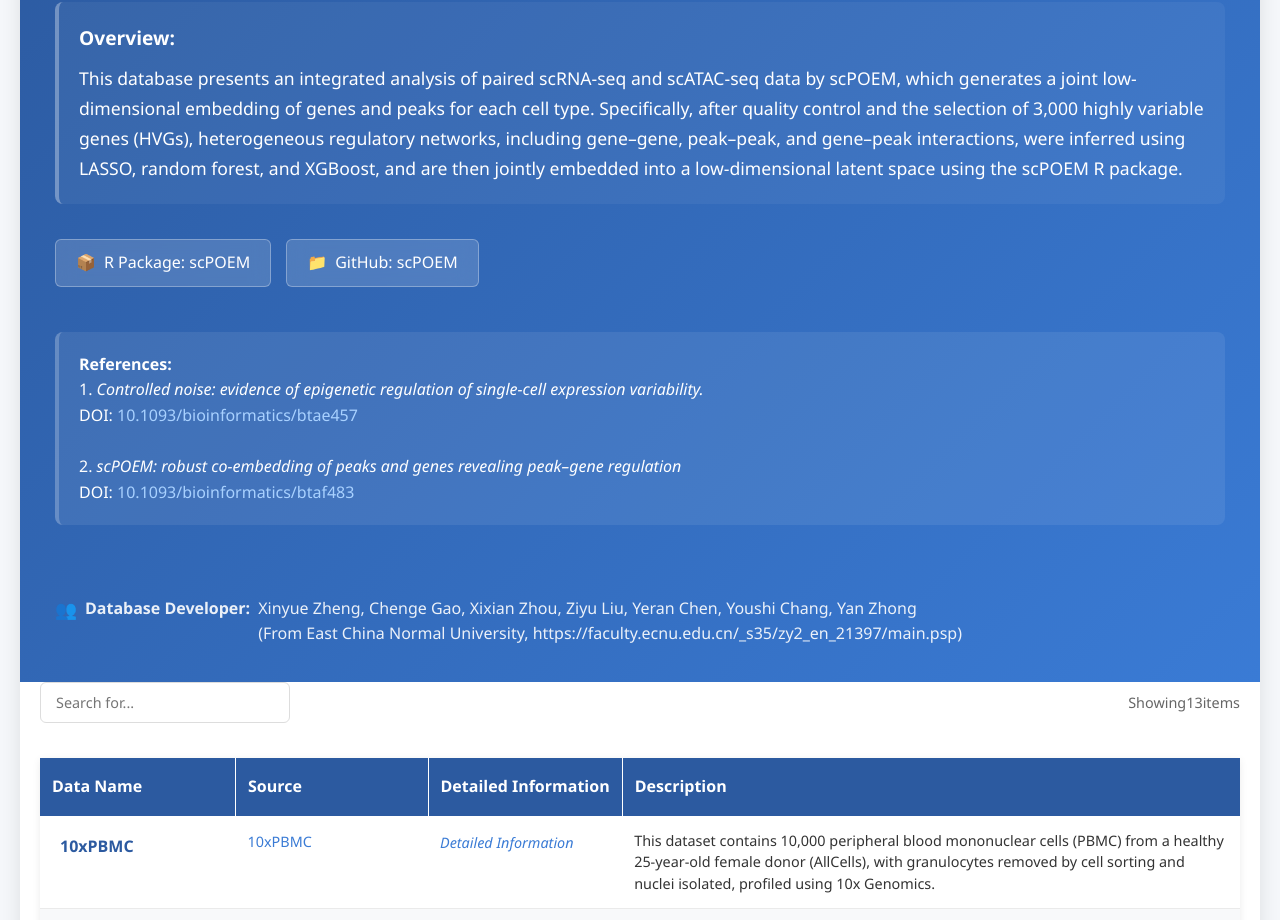
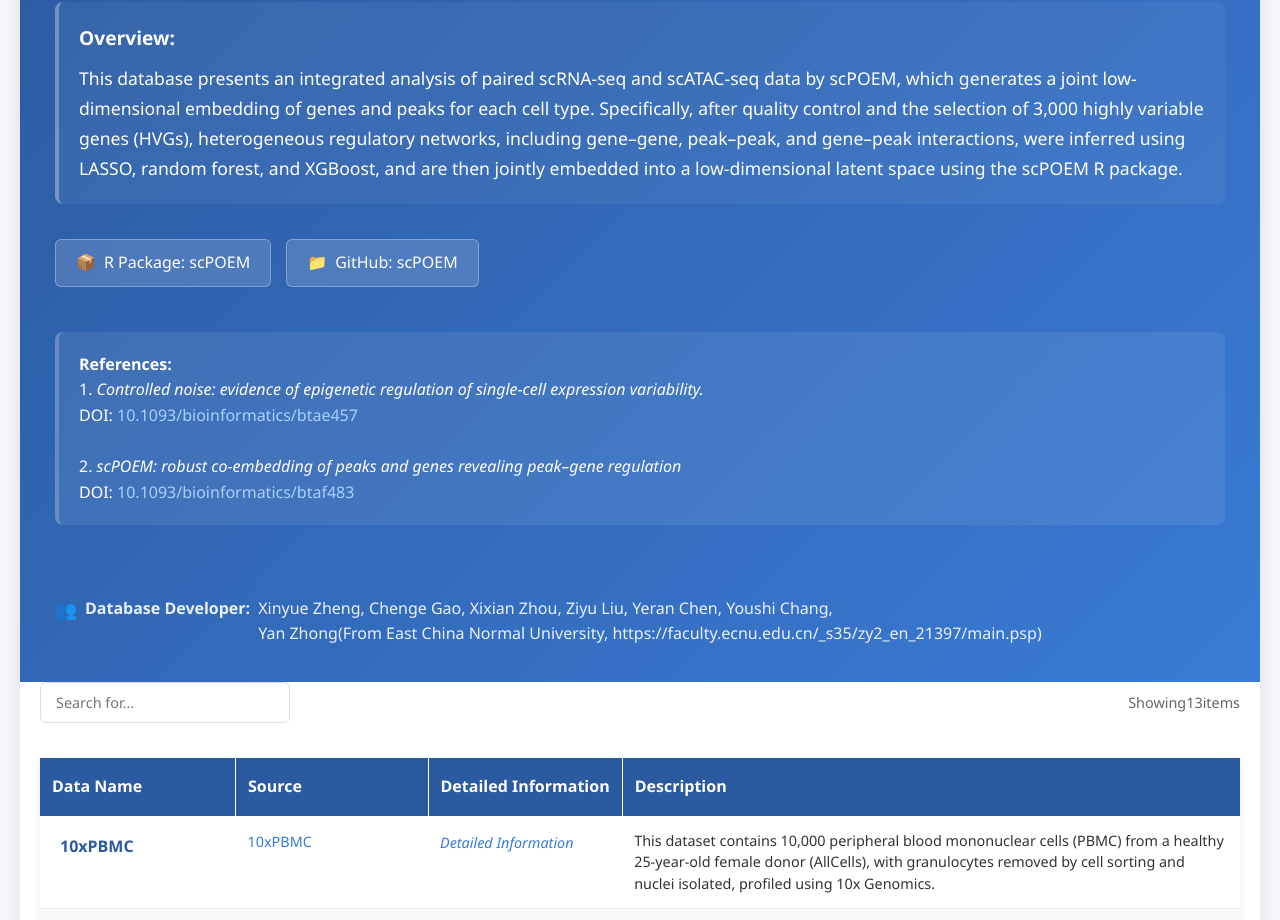
Before and after one commit to YanZhong-Lab-ECNUstat/web-scPOEM-dataset, a plain HTML site: page index.html in a window 1280 px wide. Shown: the part 163-1083 px from the top of the page. Drawn offline with Linux system fonts and the light colour scheme.

Commit message:
index.html

```diff
--- a/index.html
+++ b/index.html
@@ -586,8 +586,8 @@
                 <div class="developer-info">
                     <div class="developer-text">
                         <strong>Database Developer:</strong><br>
-                        Xinyue Zheng, Chenge Gao, Xixian Zhou, Ziyu Liu, Yeran Chen, Youshi Chang, Yan Zhong<br>
-                        (From East China Normal University, https://faculty.ecnu.edu.cn/_s35/zy2_en_21397/main.psp)
+                        Xinyue Zheng, Chenge Gao, Xixian Zhou, Ziyu Liu, Yeran Chen, Youshi Chang,<br>
+                        Yan Zhong(From East China Normal University, https://faculty.ecnu.edu.cn/_s35/zy2_en_21397/main.psp)
                     </div>
                 </div>
             </div>
```
